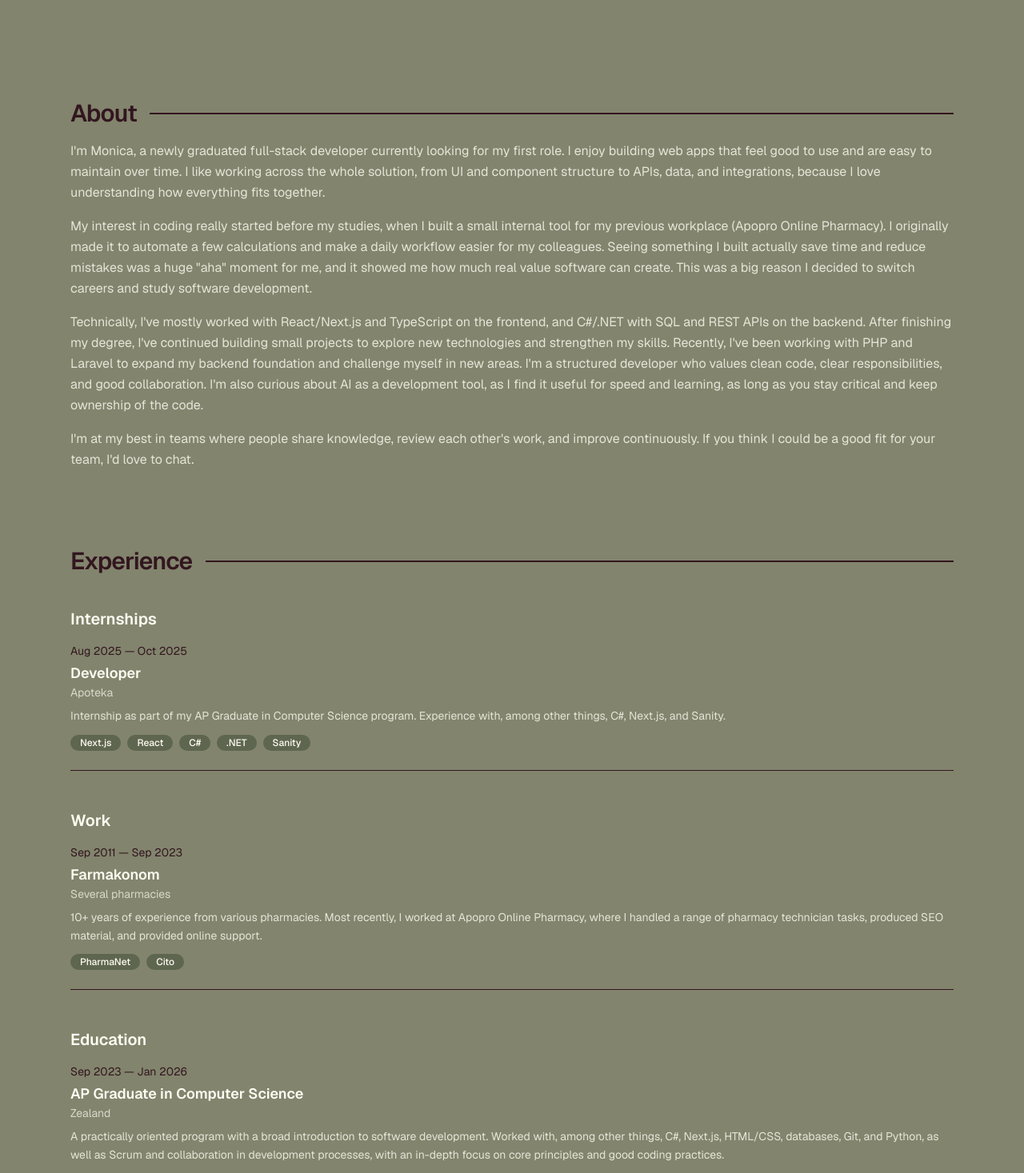
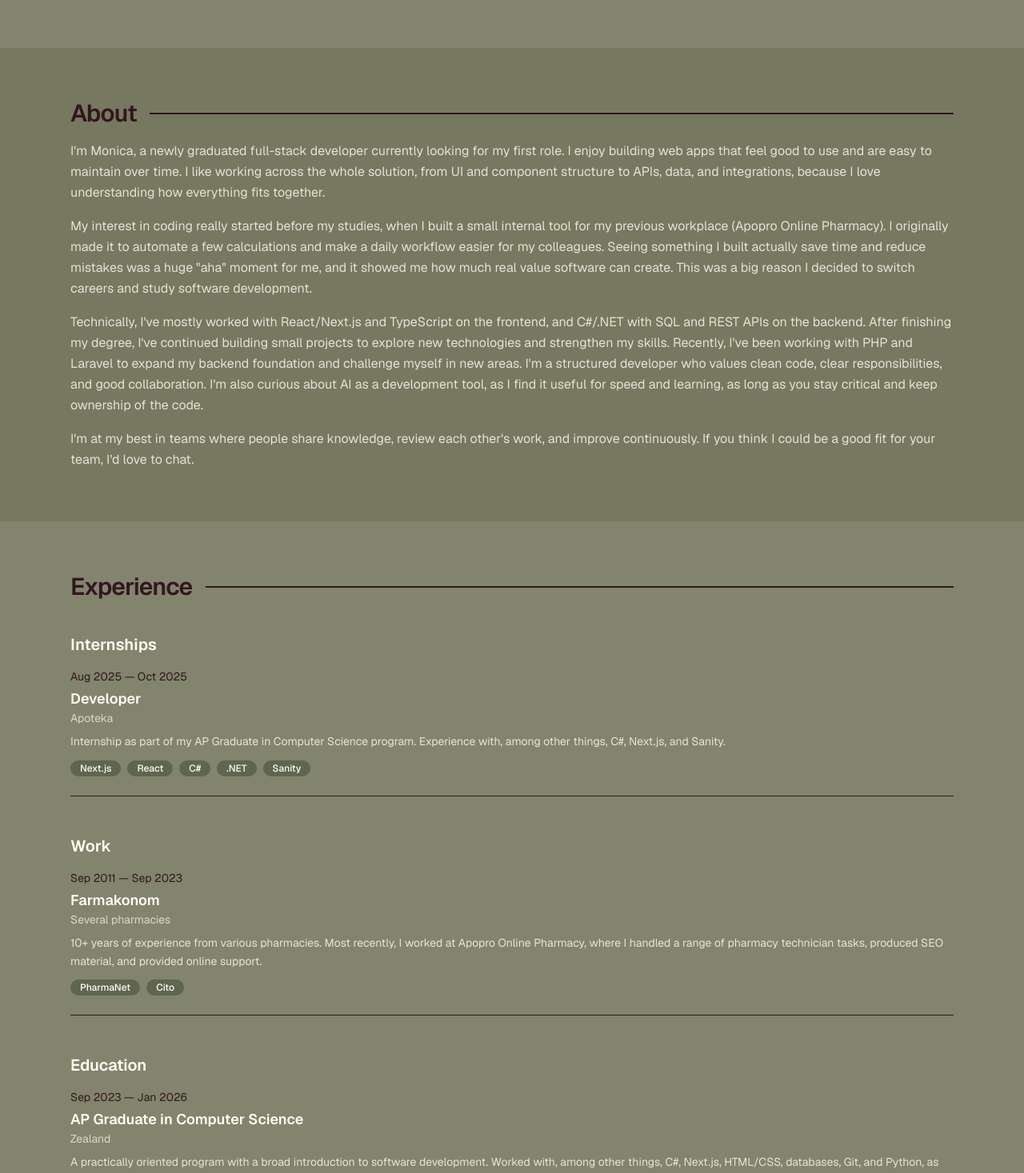
Before and after one commit to Monicatoep/portfolio, a Next.js app: page / in a window 1280 px wide. Shown: the part 820-2287 px from the top of the page at 80% size. Built offline with nearby package versions, Linux system fonts and the light colour scheme.

Commit message:
added alternating colors on background

```diff
--- a/app/page.tsx
+++ b/app/page.tsx
@@ -36,10 +36,10 @@ export default function Home() {
         </div>
       </ParallaxHero>
 
-      <main className="mx-auto w-full max-w-6xl px-6 py-16">
       {/* About */}
+      <section id="about" className="scroll-mt-16 bg-[#767860] py-16">
+        <div className="mx-auto w-full max-w-6xl px-6">
           <AnimateOnScroll>
-          <section id="about" className="scroll-mt-16">
             <div className="flex items-center gap-4">
               <h1 className="text-3xl font-semibold tracking-tight text-dark">
                 About
@@ -60,19 +60,20 @@ export default function Home() {
                 {"I'm at my best in teams where people share knowledge, review each other's work, and improve continuously. If you think I could be a good fit for your team, I'd love to chat."}
               </p>
             </div>
+          </AnimateOnScroll>
+        </div>
       </section>
-        </AnimateOnScroll>
 
       {/* Experience */}
+      <section id="experience" className="scroll-mt-16 py-16">
+        <div className="mx-auto w-full max-w-6xl px-6">
           <AnimateOnScroll>
-          <section id="experience" className="mt-24 scroll-mt-16">
             <div className="flex items-center gap-4">
               <h1 className="text-3xl font-semibold tracking-tight text-dark">
                 Experience
               </h1>
               <hr className="flex-1 border-t-2 border-dark" />
             </div>
-          </section>
           </AnimateOnScroll>
 
           <div className="mt-10">
@@ -113,17 +114,19 @@ export default function Home() {
               ))}
             </div>
           </div>
+        </div>
+      </section>
 
       {/* Projects */}
+      <section id="projects" className="scroll-mt-16 bg-[#767860] py-16">
+        <div className="mx-auto w-full max-w-6xl px-6">
           <AnimateOnScroll>
-          <section id="projects" className="mt-24 scroll-mt-16">
             <div className="flex items-center gap-4">
               <h1 className="text-3xl font-semibold tracking-tight text-dark">
                 Projects
               </h1>
               <hr className="flex-1 border-t-2 border-dark" />
             </div>
-          </section>
           </AnimateOnScroll>
           <div className="mt-8 flex flex-col gap-8">
             {projects.map((project, i) => (
@@ -135,7 +138,8 @@ export default function Home() {
               </AnimateOnScroll>
             ))}
           </div>
-      </main>
+        </div>
+      </section>
     </div>
   );
 }
```
Lines whose indentation alone changed are shown as unchanged.
